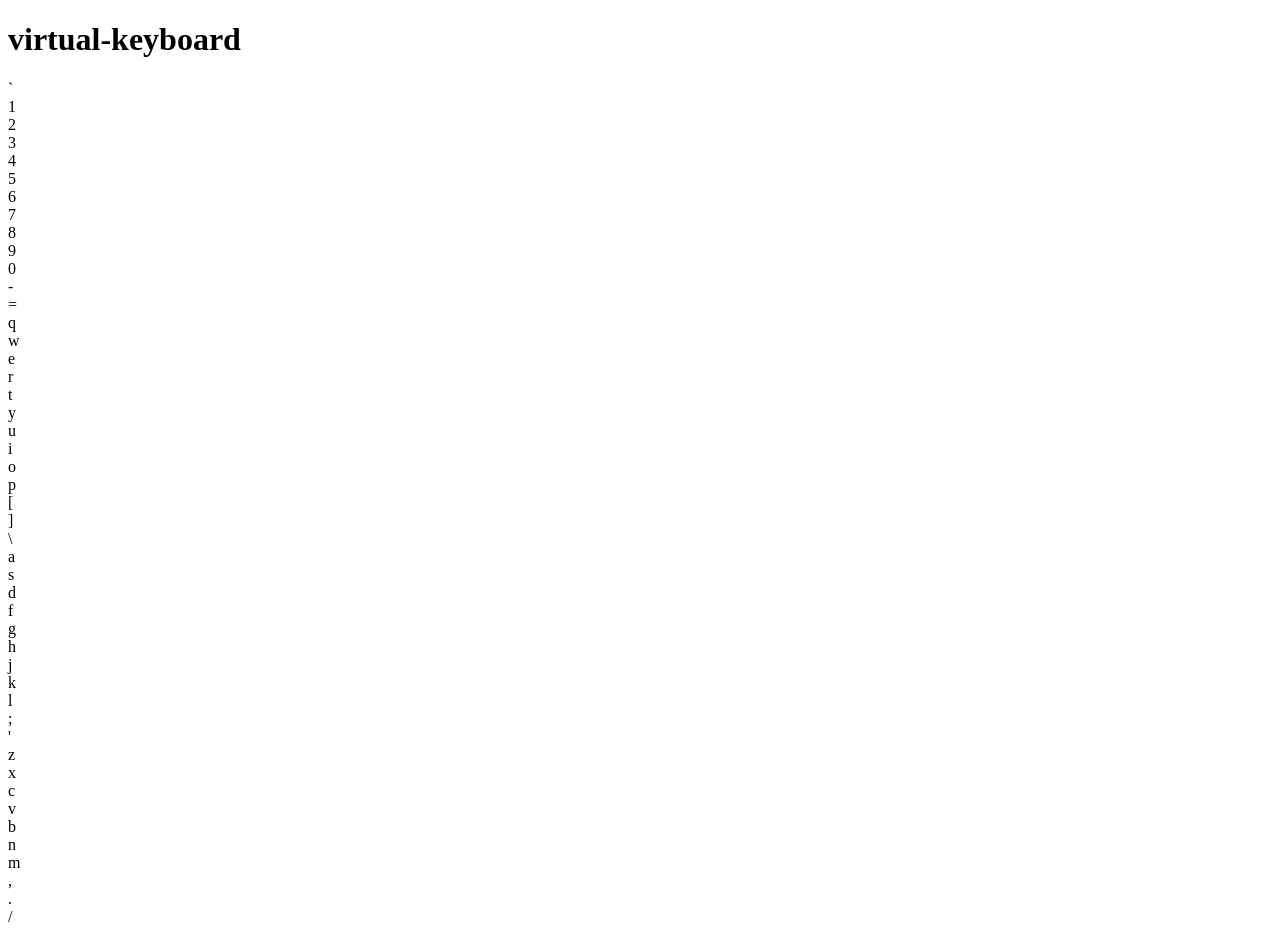
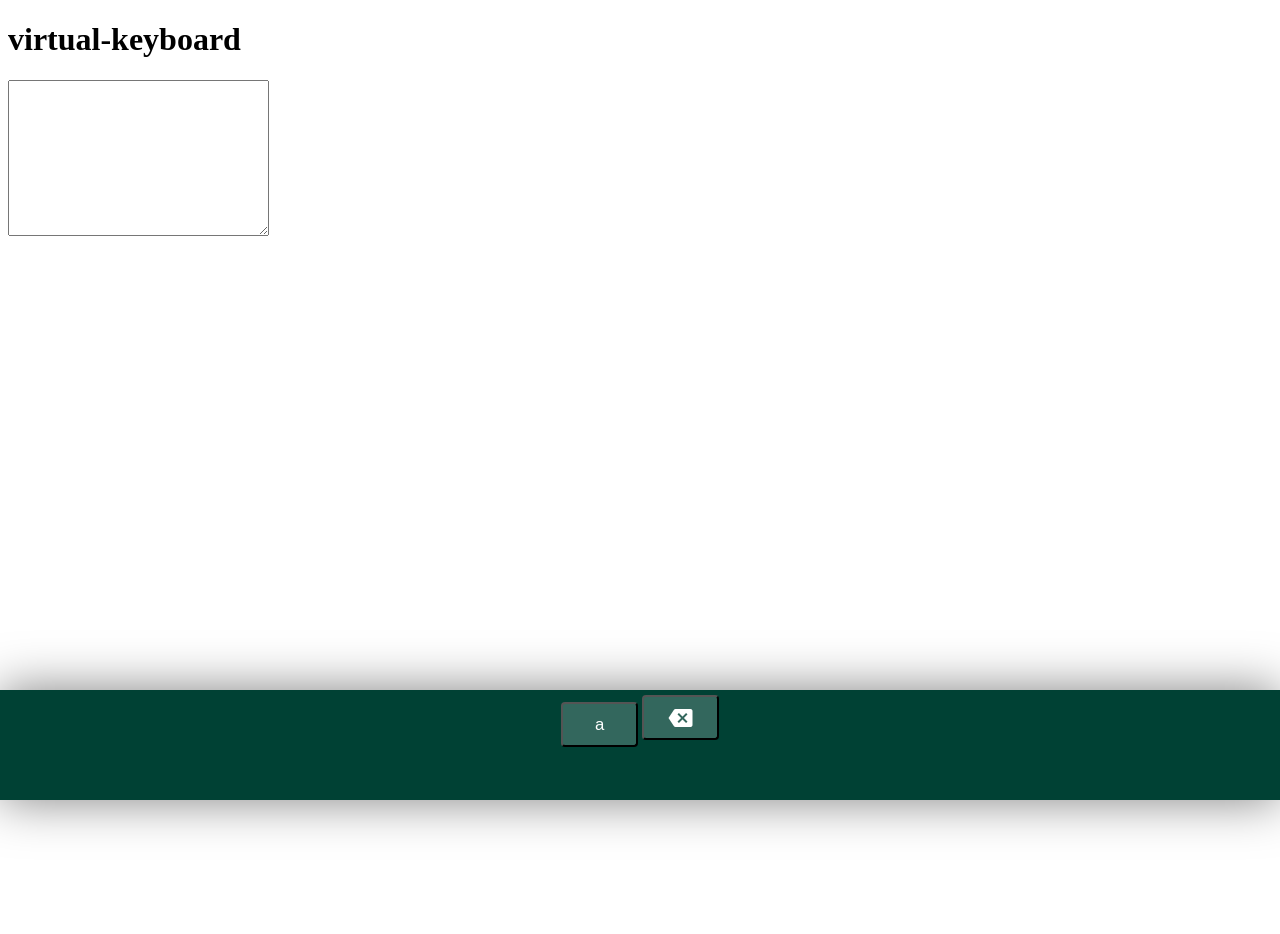
Before and after one commit to VanoKi/virtual-keyboard, a plain HTML site: page index.html in a window 1280 px wide. After the commit the page ends 800 px from the top, so only its background shows below. Drawn offline with Linux system fonts and the light colour scheme.

Commit message:
feat: add first button

```diff
--- a/index.html
+++ b/index.html
@@ -5,9 +5,12 @@
   <meta http-equiv="X-UA-Compatible" content="IE=edge">
   <meta name="viewport" content="width=device-width, initial-scale=1.0">
   <title>virtual-keyboard</title>
+  <link rel="stylesheet" href="style.css">
+  <link href="https://fonts.googleapis.com/icon?family=Material+Icons"
+      rel="stylesheet">
 </head>
 <body>
-  <div class="container">
+  <!-- <div class="container">
     <div class="left">
       <h1 class="text-center">
         virtual-keyboard
@@ -16,6 +19,16 @@
 
 
     </div>
+  </div> -->
+  <h1>virtual-keyboard</h1>
+  <textarea name="main-textaria" id="" cols="30" rows="10"></textarea>
+  <div class="keyboard">
+    <div class="keyboard__keys">
+      <button type="button" class="keyboard__key">a</button>
+      <button type="button" class="keyboard__key">
+        <i class="material-icons">backspace</i>
+      </button>
+    </div>
   </div>
   <script src="script.js"></script>
 </body>
--- a/script.js
+++ b/script.js
@@ -1,21 +1,21 @@
-const keyboard = [96, 49, 50, 51, 52, 53, 54, 55, 56, 57, 48, 45, 61, 113, 119, 101,
-   114, 116, 121, 117, 105, 111, 112, 91, 93, 92, 97, 115, 100, 102, 103, 104, 106,
-    107, 108, 59, 39, 13, 122, 120, 99, 118, 98, 110, 109, 44, 46, 47]
-// document.onkeypress = function(event) {
-//   // console.log(event);
-//   keyboard.push(event.charCode)
-//   console.log(keyboard);
+// const keyboard = [96, 49, 50, 51, 52, 53, 54, 55, 56, 57, 48, 45, 61, 113, 119, 101,
+//    114, 116, 121, 117, 105, 111, 112, 91, 93, 92, 97, 115, 100, 102, 103, 104, 106,
+//     107, 108, 59, 39, 13, 122, 120, 99, 118, 98, 110, 109, 44, 46, 47]
+// // document.onkeypress = function(event) {
+// //   // console.log(event);
+// //   keyboard.push(event.charCode)
+// //   console.log(keyboard);
+// // }
+
+// function init(){
+//   let out = '';
+//   for (let i = 0; i < keyboard.length; i++) {
+//     if (i==12 || i == 24) {
+//       out += '<div class="clearfix">'
+//     }
+//     out += '<div class="k-key" > '+ String.fromCharCode(keyboard[i]) + '</div>'
+//   }
+//   document.querySelector('#keyboard').innerHTML = out;
 // }
 
-function init(){
-  let out = '';
-  for (let i = 0; i < keyboard.length; i++) {
-    if (i==12 || i == 24) {
-      out += '<div class="clearfix">'
-    }
-    out += '<div class="k-key" > '+ String.fromCharCode(keyboard[i]) + '</div>'
-  }
-  document.querySelector('#keyboard').innerHTML = out;
-}
-
-init();
+// init();
--- a/style.css
+++ b/style.css
@@ -1,4 +1,4 @@
-#keyboard {
+/* #keyboard {
   display: block;
   border: 2px solid black;
   padding: 5px;
@@ -27,4 +27,49 @@
 
 .active {
   background: orange;
+} */
+
+.main-textaria {
+  /* margin: 0 auto; */
+  position: absolute;
+  top: 130px;
+  /* right: 30px; */
+  left: 100px;
+  width: 300px;
 }
+
+.keyboard {
+  position: fixed;
+  left: 0;
+  bottom: 0;
+  width: 100%;
+  padding: 5px 0;
+  background: #004134;
+  box-shadow: 0 0 50px rgba(0, 0, 0, 0.5);
+  user-select: none;
+  transition: bottom 0.4s;
+  height: 100px;
+}
+
+.keyboard--hidden {
+  bottom: -100%;
+}
+
+.keyboard__keys {
+  text-align: center;
+}
+
+.keyboard__key {
+  height: 45px;
+  width: 6%;
+  max-width: 90px;
+  border-radius: 4px;
+  background: rgba(255, 255, 255, 0.2);
+  color: #FFFFFF;
+  font-size: 1.05rem;
+  outline: none;
+  cursor: pointer;
+  display: inline-flex;
+  align-items: center;
+  justify-content: center;
+}
```
Also changed, not shown: ico/arrow_downward_FILL0_wght400_GRAD0_opsz48.svg (added), ico/arrow_right_alt_FILL0_wght400_GRAD0_opsz48.svg (added), ico/arrow_upward_FILL0_wght400_GRAD0_opsz48.svg (added), ico/backspace_FILL0_wght400_GRAD0_opsz48.svg (added).
